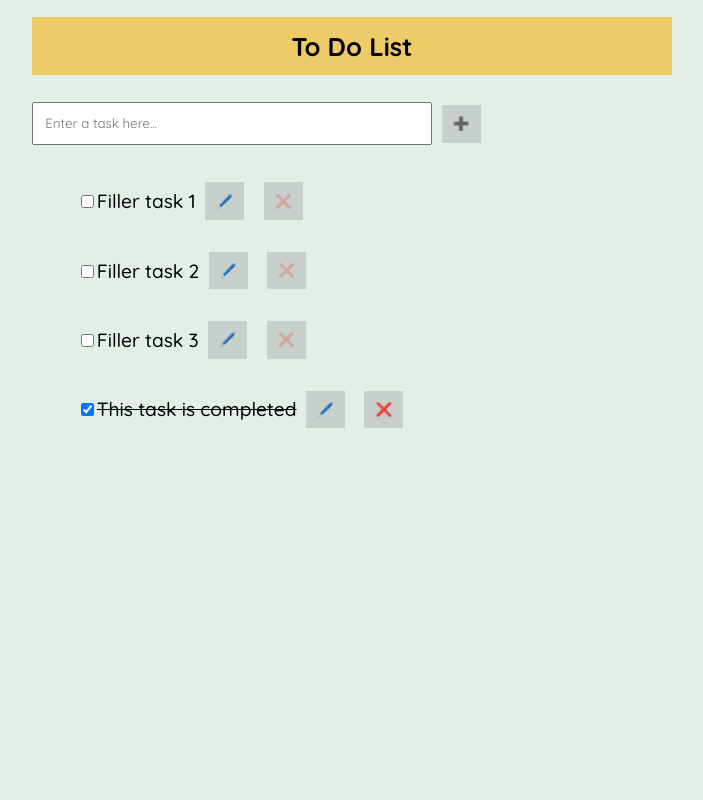
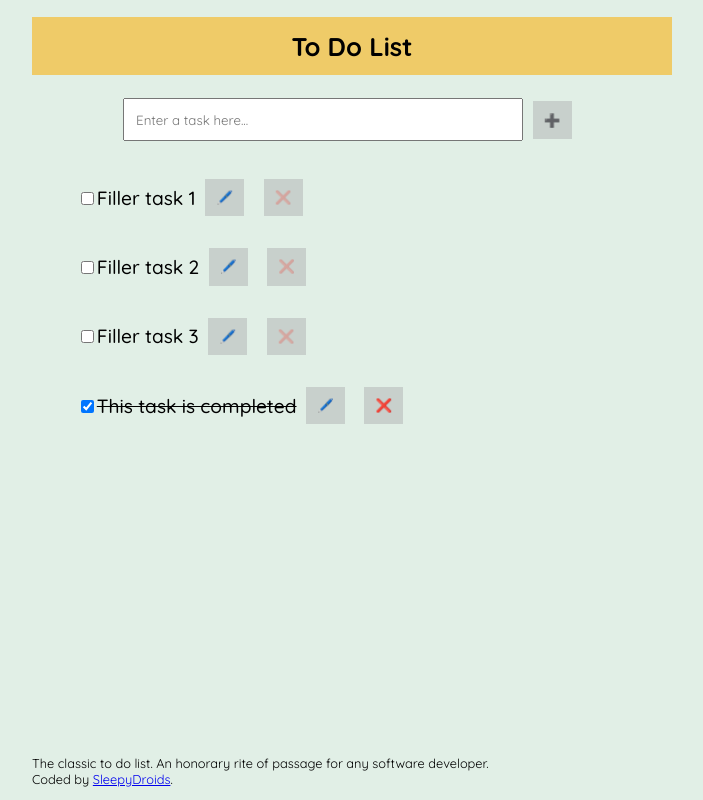
Before and after one commit to SleepyDroids/classic_to_do_list, a React (Vite) app: page / in a window 1280 px wide. Shown: the whole page, without its empty margins (288-991 px from the left). Built offline with nearby package versions, Linux system fonts and the light colour scheme.

Commit message:
changes in css, added footer component

```diff
--- a/index.html
+++ b/index.html
@@ -4,7 +4,7 @@
     <meta charset="UTF-8" />
     <link rel="icon" type="image/svg+xml" href="/vite.svg" />
     <meta name="viewport" content="width=device-width, initial-scale=1.0" />
-    <title>to_do_list</title>
+    <title>Bet you didn't think you'd see another one of these, huh?</title>
   </head>
   <body>
     <div id="root"></div>
--- a/src/App.jsx
+++ b/src/App.jsx
@@ -9,6 +9,7 @@ import data from "./data/tasks.js";
 
 // COMPONENTS *******
 import Header from "./components/Header";
+import Footer from "./components/Footer.jsx";
 import Tasks from "./components/Tasks";
 
 function App() {
@@ -41,7 +42,6 @@ function App() {
 
   function deleteTask(id) {
     dispatch({ type: "DELETE", id });
-
   }
 
   function completeTask(id) {
@@ -56,8 +56,8 @@ function App() {
   // JSX AND ELEMENTS *******
   return (
     <>
+    <div className="container">
       <Header />
-      <div className="container">
       <input
         name="addTask"
         onChange={handleInputChange}
@@ -88,8 +88,10 @@ function App() {
         </>
       )}
     </div>
+    <Footer />
     </>
   );
+
 }
 
 export default App;
--- /dev/null
+++ b/src/components/Footer.jsx
@@ -0,0 +1,11 @@
+export default function Footer() {
+  return (
+    <footer>
+      <p>
+        The classic to do list. An honorary rite of passage for any software
+        developer. <br />Coded by{" "}
+        <a href="https://github.com/SleepyDroids">SleepyDroids</a>.
+      </p>
+    </footer>
+  );
+}
--- a/src/index.css
+++ b/src/index.css
@@ -1,7 +1,7 @@
 @import url("https://fonts.googleapis.com/css2?family=Quicksand:wght@300..700&display=swap");
 
 * {
-    box-sizing: border-box;
+  box-sizing: border-box;
 }
 
 body {
@@ -12,38 +12,47 @@ body {
   font-optical-sizing: auto;
   font-weight: 400;
   font-style: normal;
+  background-color: #e1efe6;
   display: flex;
   justify-content: center;
-  align-items: space-between;
-
-  background-color: #E1EFE6;
+  align-items: start;
 }
 
 .container {
-    margin-top: 1.3rem;
+  margin: 0 auto;
+  margin-inline: auto;
+  text-align: center;
 }
 
 header {
   width: 100%;
   text-align: center;
-  background-color: #EFCB68;
+  background-color: #efcb68;
 }
 
 header > h1 {
-    font-size: 1.6rem;
-    padding: .8rem;
+  font-size: 1.6rem;
+  padding: 0.8rem;
 }
 
-.container {
-  margin-inline: auto;
+footer {
+  bottom: 0;
+  position: fixed;
+  z-index: 1;
+
+}
+
+footer > p {
+
+  font-size: 0.8rem;
 }
 
 button {
   cursor: pointer;
   border: none;
-  padding: .7rem;
-  margin: .6rem;
-  background-color: #C8D0CC;
+  padding: 0.7rem;
+  margin: 0.6rem;
+  background-color: #c8d0cc;
 }
 
 button:disabled {
```
Lines whose indentation alone changed are shown as unchanged.
